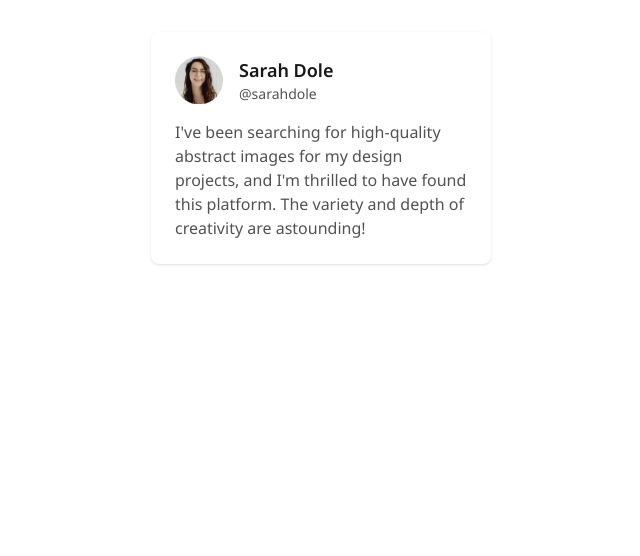
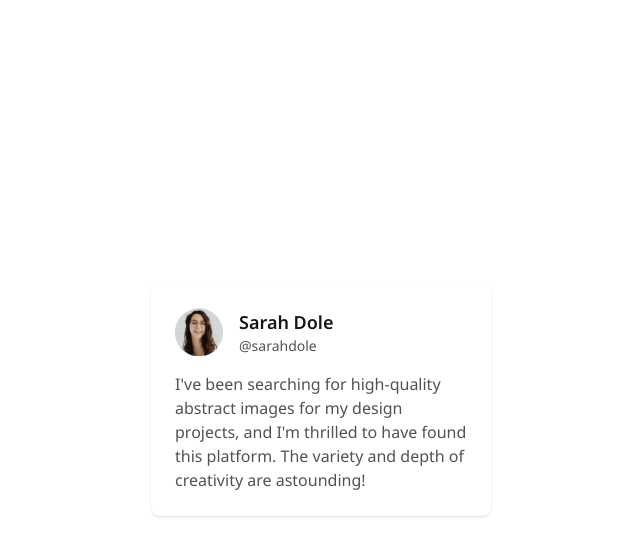
Before and after one commit to bpb54321/testimonial-card, a React (Vite) app: page / in a window 1280 px wide. Shown: the top 556 px of the page, without its empty margins (319-959 px from the left). Built offline with nearby package versions, Linux system fonts and the light colour scheme.

Commit message:
Center card on the screen.

```diff
--- a/src/App.tsx
+++ b/src/App.tsx
@@ -9,7 +9,7 @@ const handle = "@sarahdole";
 
 function App() {
   return (
-    <div className="flex flex-row w-full justify-center pt-8">
+    <div className="flex flex-row w-full justify-center h-screen items-center">
       <TestimonialCard quote={quote} name={name} handle={handle} />
     </div>
   );
```
